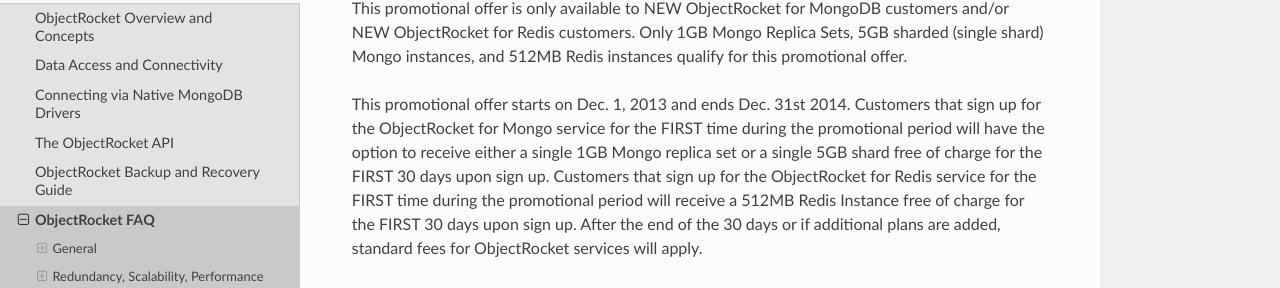
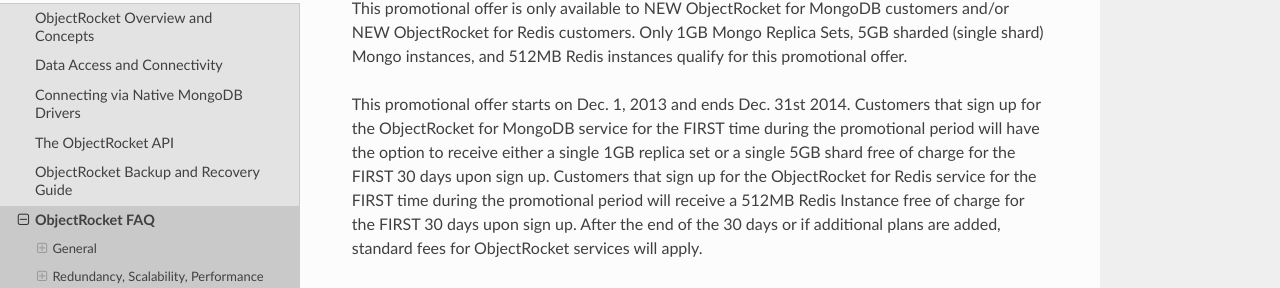
Before and after one commit to zcorleissen/documentation, a Sphinx documentation site: the page built from source/faq.rst, in a window 1280 px wide and 900 px high, scrolled down 2490 px. Shown: the part 163-451 px from the top of the window. Built offline with Sphinx 7.4.7 and the Read the Docs theme 2.0.0, drawn with Linux system fonts in a browser that asks for light colours.

Commit message:
Update faq.rst

```diff
--- a/source/faq.rst
+++ b/source/faq.rst
@@ -156,8 +156,8 @@
 This promotional offer is only available to NEW ObjectRocket for MongoDB customers and/or NEW ObjectRocket for Redis customers. Only 1GB Mongo Replica Sets,
 5GB sharded (single shard) Mongo instances, and 512MB Redis instances qualify for this promotional offer.
 
-This promotional offer starts on Dec. 1, 2013 and ends Dec. 31st 2014. Customers that sign up for the ObjectRocket for Mongo service for the FIRST time during the promotional period
-will have the option to receive either a single 1GB Mongo replica set or a single 5GB shard free of charge for the FIRST 30 days upon sign
+This promotional offer starts on Dec. 1, 2013 and ends Dec. 31st 2014. Customers that sign up for the ObjectRocket for MongoDB service for the FIRST time during the promotional period
+will have the option to receive either a single 1GB replica set or a single 5GB shard free of charge for the FIRST 30 days upon sign
 up. Customers that sign up for the ObjectRocket for Redis service for the FIRST time during the promotional period
 will receive a 512MB Redis Instance free of charge for the FIRST 30 days upon sign
 up. After the end of the 30 days or if additional plans are added, standard fees for ObjectRocket services
```
